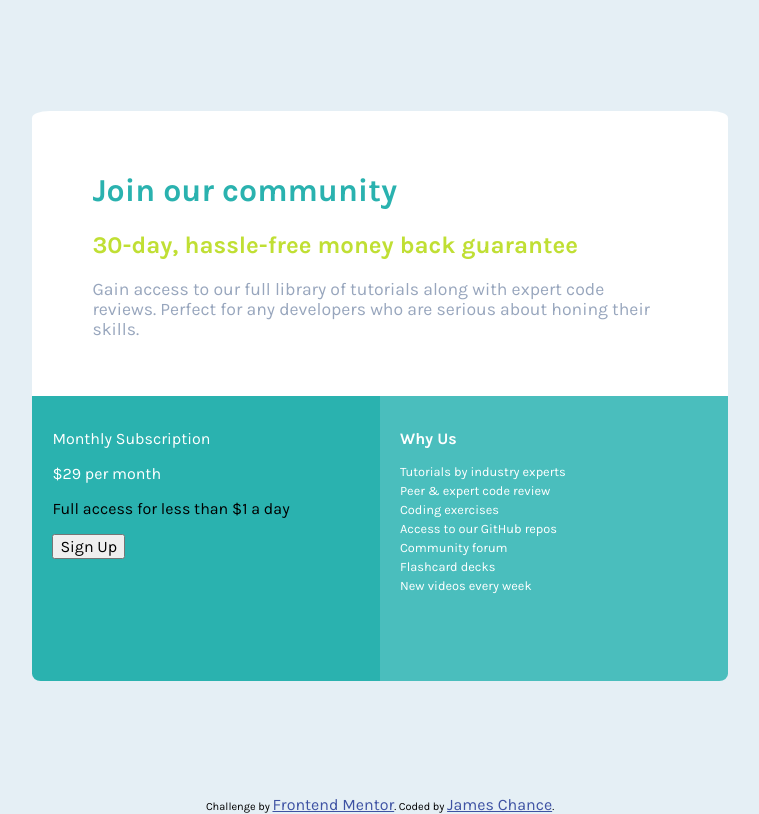
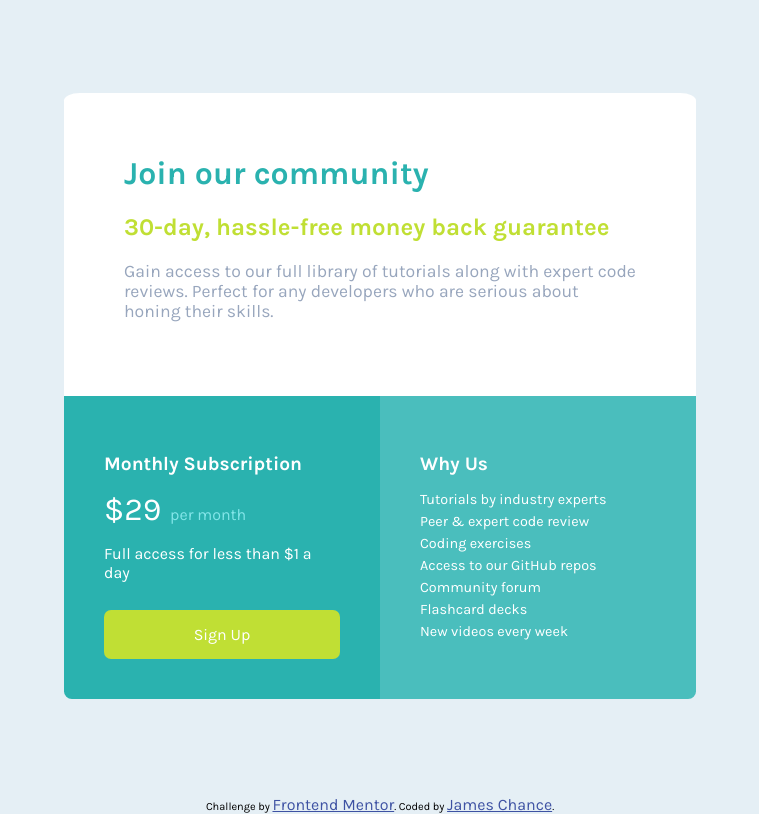
Before and after one commit to jameschancetech/single-price-grid-component, a plain HTML site: page index.html in a window 1280 px wide. Shown: the whole page, without its empty margins (260-1019 px from the left). Drawn offline with Linux system fonts and the light colour scheme.

Commit message:
Adjusted CSS
Adjusted CSS for Right and Left divs. Adjusted width of everything as well.

```diff
--- a/index.html
+++ b/index.html
@@ -19,12 +19,13 @@
           </h3>
       </div>
 
+
       <div id="left">
         <h2 id="monthlySubHeading">Monthly Subscription</h2>
 
         <p id="monthlySub"><span id="dollarSign">&dollar;29</span> per month</p>
 
-        <h3>Full access for less than &dollar;1 a day</h3>
+        <h3 id="fullAccess">Full access for less than &dollar;1 a day</h3>
 
         <button>Sign Up</button>
       </div>
--- a/style.css
+++ b/style.css
@@ -44,7 +44,7 @@ html, body {
 
 .wrapper {
   min-height: 50%;
-  width: 55%;
+  width: 50%;
   margin: 0 auto;
   border-radius: 25%;
   display: grid;
@@ -81,7 +81,7 @@ h1 {
 }
 
 #left{
-  padding: 20px;
+  padding: 40px;
   grid-area: left-side;
   background-color: hsl(179, 62%, 43%);
   border-radius: 0 0 0 2.5%;
@@ -89,23 +89,47 @@ h1 {
 
 #monthlySubHeading {
   color: white;
+  font-weight: 700;
+  font-size: 1.2rem;
 }
 
 #monthlySub {
+  color: #84E6E9;
+  font-weight: 100;
+}
+
+#dollarSign {
+  font-size: 2rem;
+  padding-right: 5px;
   color: white;
 }
 
+#fullAccess {
+  color: white;
+}
+
+button {
+  width: 100%;
+  padding:15px;
+  background-color: hsl(71, 73%, 54%);
+  border: none;
+  border-radius: 7px;
+  color: white;
+  margin-top: 5%;
+}
 
 #right {
   padding: 20px;
   grid-area: right-side;
   background-color: #4ABEBD;
   border-radius: 0 0 2.5% 0;
+  padding: 40px;
 }
 
 #whyUs {
   color: white;
   font-weight: 700;
+  font-size: 1.2rem;
 }
 
 ul {
@@ -115,10 +139,19 @@ ul {
 }
 
 li {
-  margin-top: 4px;
+  margin-top: 5px;
   font-weight: 400;
-  font-size: 0.8rem;
+  font-size: 0.9rem;
 }
 
 .attribution { font-size: 11px; text-align: center;}
 .attribution a { color: hsl(228, 45%, 44%);}
+
+
+
+/* MEDIA QUERIES */
+
+
+
+
+/* - Mobile: 375px */
```
